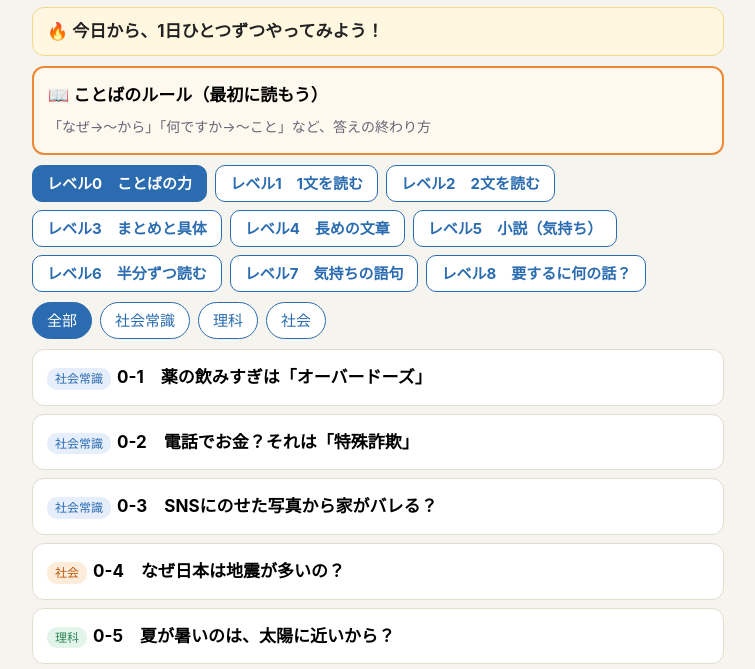
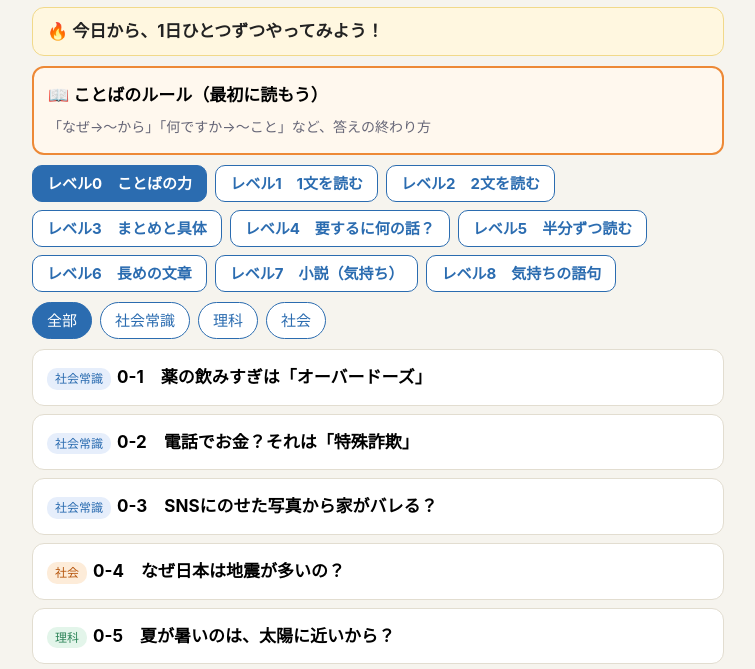
Before and after one commit to jimbeam71/chugaku-kokugo, a plain HTML site: page public/index.html in a window 1280 px wide. Shown: the part 126-795 px from the top of the page, without its empty margins (262-1017 px from the left). Drawn offline with Linux system fonts and the light colour scheme.

Commit message:
Reorder levels (要するに何の話 -> level 4), add vocab cards 燃費/見知らぬ
Co-Authored-By: Claude Sonnet 5.5 <noreply@anthropic.com>
Claude-Session: https://claude.ai/code/session_017eHGv7utFfdZkT9z8YcfjY

```diff
--- a/public/data/level4.json
+++ b/public/data/level4.json
@@ -1,6 +1,6 @@
 {
   "level": 4,
-  "title": "レベル4　長めの文章",
+  "title": "レベル6　長めの文章",
   "units": [
     {
       "id": "l4-01",
--- a/public/data/level6.json
+++ b/public/data/level6.json
@@ -1,6 +1,6 @@
 {
   "level": 6,
-  "title": "レベル6　選択肢を半分ずつ読む",
+  "title": "レベル5　半分ずつ読む",
   "units": [
     {
       "id": "l6-01",
--- a/public/data/level7.json
+++ b/public/data/level7.json
@@ -1,6 +1,6 @@
 {
   "level": 7,
-  "title": "レベル7　気持ちの語句（一問一答）",
+  "title": "レベル8　気持ちの語句",
   "units": [
     {
       "id": "l7-01",
--- a/public/data/level8.json
+++ b/public/data/level8.json
@@ -1,6 +1,6 @@
 {
   "level": 8,
-  "title": "レベル8　要するに何の話？",
+  "title": "レベル4　要するに何の話？",
   "units": [
     {
       "id": "l8-01",
@@ -81,7 +81,14 @@
           "exp": "「見知らぬ」は「みしらぬ」と読みます。"
         }
       ],
-      "vocab": [],
+      "vocab": [
+        {
+          "w": "見知らぬ",
+          "yomi": "みしらぬ",
+          "mean": "知らない、会ったことのない。",
+          "ex": "見知らぬ人に道を聞かれた。"
+        }
+      ],
       "point": "印象に残る例ではなく、例の全部にあてはまる言葉を選びます。「せますぎない？」「広すぎない？」と、2回確かめましょう。",
       "link": "国語（文章の主題）につながります。"
     },
@@ -164,7 +171,14 @@
           "exp": "「燃費」は「ねんぴ」と読みます。"
         }
       ],
-      "vocab": [],
+      "vocab": [
+        {
+          "w": "燃費",
+          "yomi": "ねんぴ",
+          "mean": "車が、決まった量のガソリンなどで走れる距離のよさ。少ない量で長く走れる車を「燃費がよい」という。",
+          "ex": "燃費のよい車は、ガソリン代が安くすむ。"
+        }
+      ],
       "point": "印象に残る例ではなく、例の全部にあてはまる言葉を選びます。「せますぎない？」「広すぎない？」と、2回確かめましょう。",
       "link": "国語（文章の主題）につながります。"
     }
--- a/public/index.html
+++ b/public/index.html
@@ -83,8 +83,8 @@ function fmt(s) { return esc(s).replace(/【(.+?)】/g, '<u class="kw">$1</u>');
 function shuffle(n) { const a = [...Array(n).keys()]; for (let i = n - 1; i > 0; i--) { const j = Math.floor(Math.random() * (i + 1)); [a[i], a[j]] = [a[j], a[i]]; } return a; }
 
 let DATA = null, LEV = [], RULES = [], cur = 0, filter = '全部';
-function label(u){const m=/^l(\d+)-(\d+)$/.exec(u.id)||/^u(\d+)$/.exec(u.id);if(!m)return u.id;return m.length===3?(+m[1])+'-'+(+m[2]):'0-'+(+m[1]);}
-const LV_NAMES = ['レベル0　ことばの力', 'レベル1　1文を読む', 'レベル2　2文を読む', 'レベル3　まとめと具体', 'レベル4　長めの文章', 'レベル5　小説（気持ち）', 'レベル6　半分ずつ読む', 'レベル7　気持ちの語句', 'レベル8　要するに何の話？'];
+function label(u){for(let i=0;i<LEV.length;i++){const j=LEV[i].units.findIndex(x=>x.id===u.id);if(j>=0)return i+'-'+(j+1);}return u.id;}
+const LV_NAMES = ["レベル0　ことばの力", "レベル1　1文を読む", "レベル2　2文を読む", "レベル3　まとめと具体", "レベル4　要するに何の話？", "レベル5　半分ずつ読む", "レベル6　長めの文章", "レベル7　小説（気持ち）", "レベル8　気持ちの語句"];
 const app = document.getElementById('app');
 
 function streakHtml() {
@@ -285,7 +285,7 @@ function review() {
   window.scrollTo(0, 0);
 }
 
-Promise.all(['data/level0.json', 'data/level1.json', 'data/level2.json', 'data/level3.json', 'data/level4.json', 'data/level5.json', 'data/level6.json', 'data/level7.json', 'data/level8.json'].map(f => fetch(f).then(r => r.json())))
+Promise.all(["data/level0.json", "data/level1.json", "data/level2.json", "data/level3.json", "data/level8.json", "data/level6.json", "data/level4.json", "data/level5.json", "data/level7.json"].map(f => fetch(f).then(r => r.json())))
   .then(ls => { LEV = ls; RULES = ls[0].rules; DATA = LEV[cur]; home(); })
   .catch(() => { app.textContent = 'データを読みこめませんでした。'; });
 </script>
```
Also changed, not shown: public/data/level5.json.
